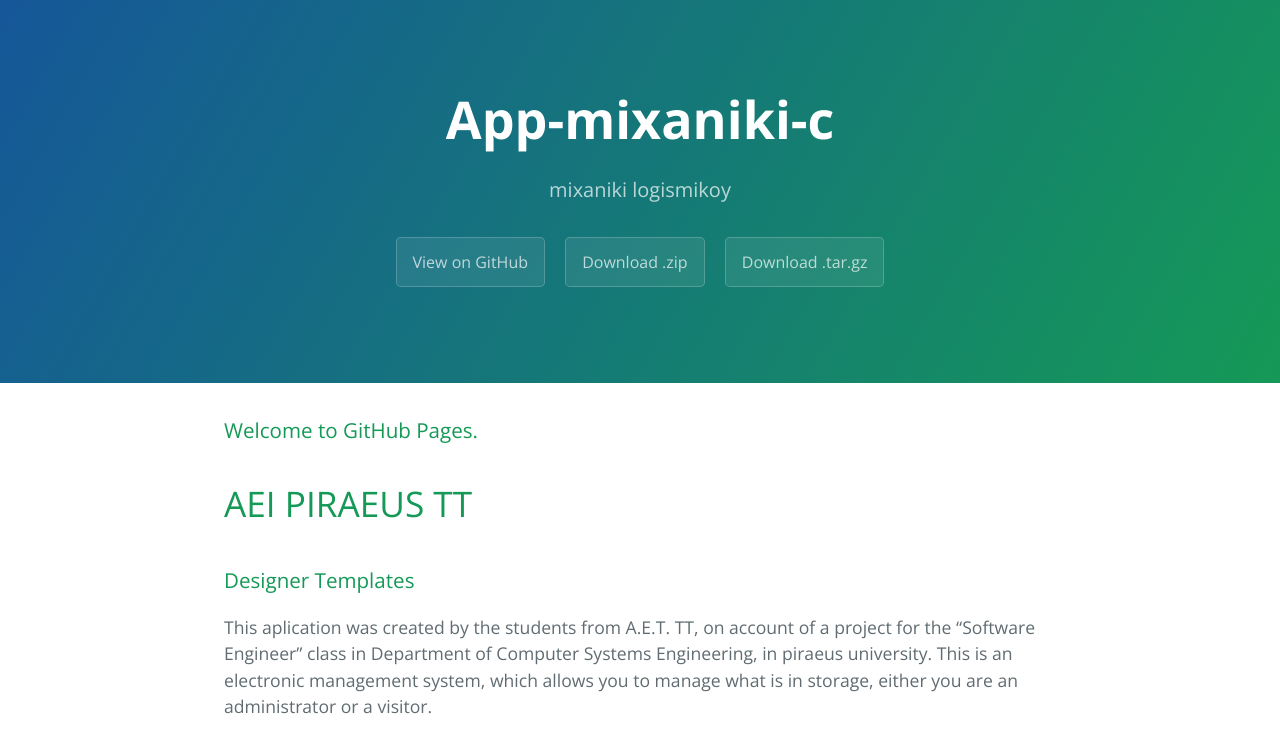
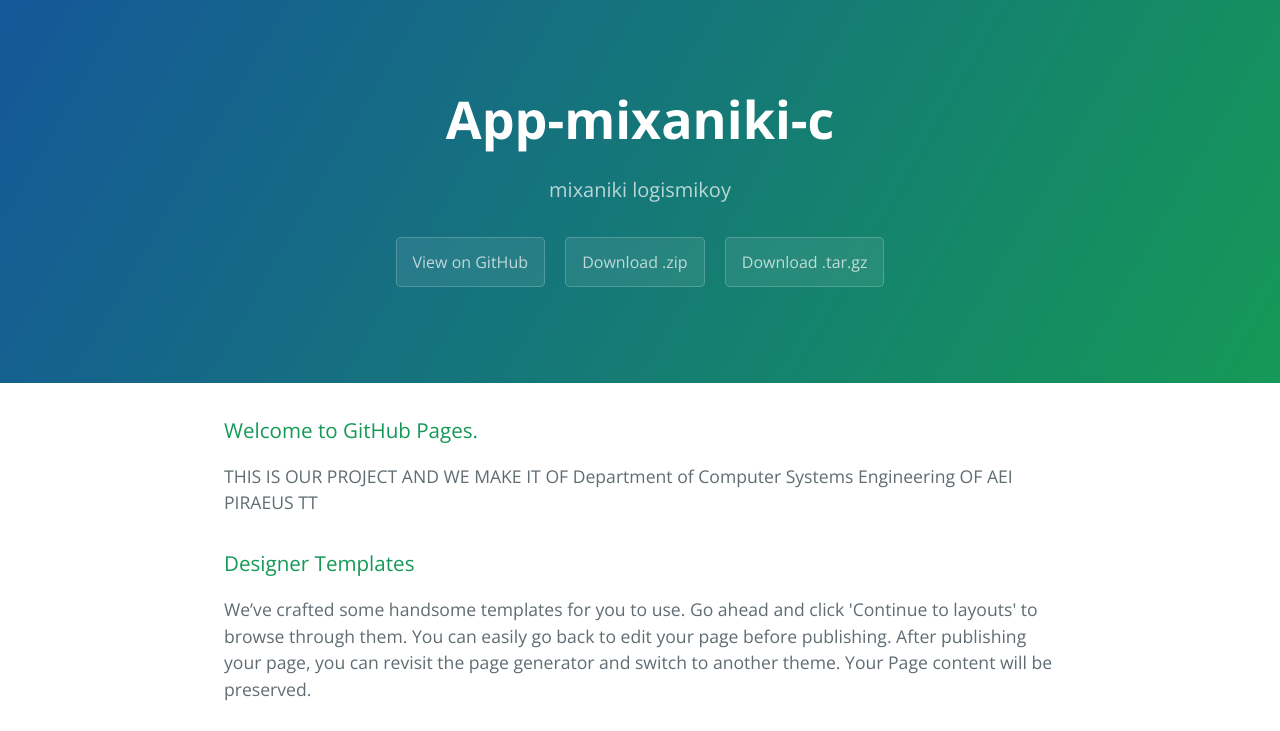
Before and after one commit to mariakior/APP-mixaniki-logismikoy-CSHARP, a plain HTML site: page index.html in a window 1280 px wide. Shown: the top 731 px of the page. Drawn offline with nearby package versions, Linux system fonts and the light colour scheme.

Commit message:
Update index.html

```diff
--- a/index.html
+++ b/index.html
@@ -22,18 +22,12 @@
       <h3>
 <a id="welcome-to-github-pages" class="anchor" href="#welcome-to-github-pages" aria-hidden="true"><span class="octicon octicon-link"></span></a>Welcome to GitHub Pages.</h3>
 
-<h1>
-<p>AEI PIRAEUS TT  </p>
+<p>THIS IS OUR PROJECT AND WE MAKE IT OF Department of Computer Systems Engineering OF  AEI PIRAEUS TT  </p>
 
 <h3>
 <a id="designer-templates" class="anchor" href="#designer-templates" aria-hidden="true"><span class="octicon octicon-link"></span></a>Designer Templates</h3>
 
-<p>This aplication was created by the students from A.E.T. TT,
-on account of a project for the “Software Engineer”  class in  Department of Computer Systems Engineering,
-in piraeus university.
-This is  an electronic management system,
-which allows you to manage what is in storage,
-either you are an administrator or a visitor. </p>
+<p>We’ve crafted some handsome templates for you to use. Go ahead and click 'Continue to layouts' to browse through them. You can easily go back to edit your page before publishing. After publishing your page, you can revisit the page generator and switch to another theme. Your Page content will be preserved.</p>
 
 <h3>
 <a id="creating-pages-manually" class="anchor" href="#creating-pages-manually" aria-hidden="true"><span class="octicon octicon-link"></span></a>Creating pages manually</h3>
```
